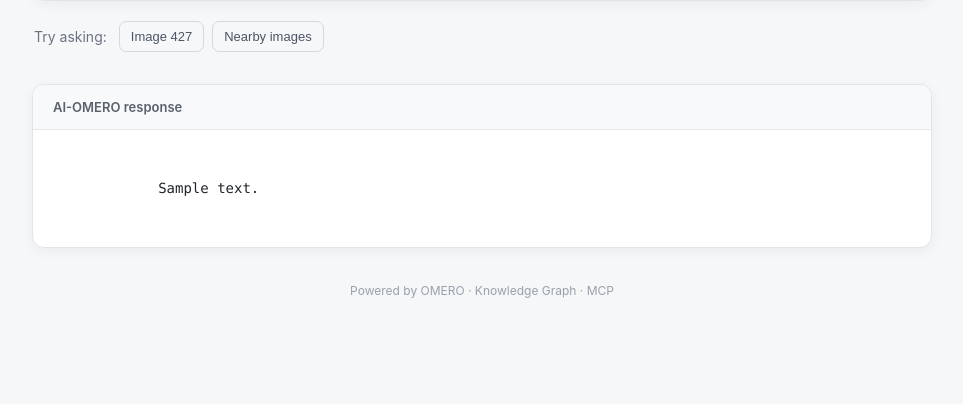
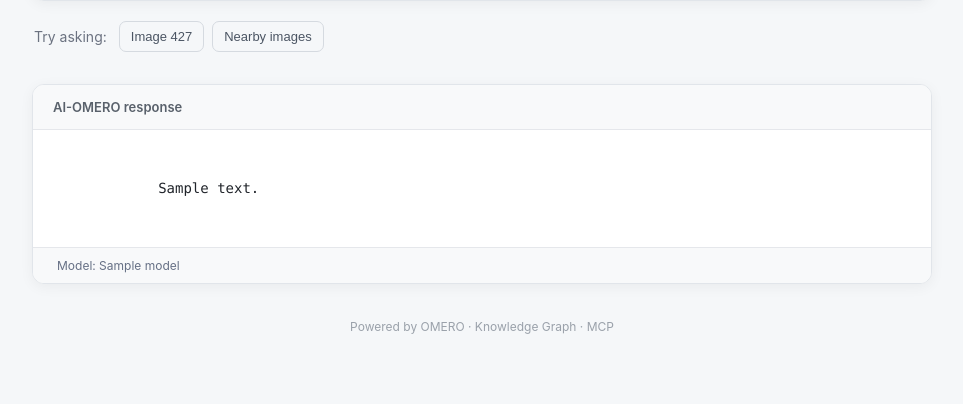
Before and after one commit to DOC-MEX/omero-kg-mcp, a FastAPI app: template web/templates/index.html in a window 1280 px wide. Shown: the part 467-871 px from the top of the page, without its empty margins (158-1121 px from the left). Before the commit the page ends 765 px from the top, so only its background shows below. Run offline with FastAPI, Linux system fonts and the light colour scheme; the template is opened without the code that fills it: most values are stand-ins (such as "Sample title", 1, 10 or a date in 2020).

Commit message:
Printing name of the LLM model used in the web app UI as part of the response.

```diff
--- a/web/static/style.css
+++ b/web/static/style.css
@@ -186,6 +186,17 @@ button:hover {
     line-height: 1.65;
 }
 
+/* Model used to generate the AI-OMERO response */
+.model-info {
+    padding: 10px 24px;
+
+    background: #f8f9fa;
+    border-top: 1px solid #e5e7eb;
+
+    color: #667085;
+    font-size: 12px;
+}
+
 footer {
     margin-top: 35px;
 
--- a/web/templates/index.html
+++ b/web/templates/index.html
@@ -105,6 +105,10 @@
             {{ answer }}
         </div>
 
+       <div class="model-info">
+         Model: {{ model }}
+       </div>
+
     </section>
 
     {% endif %}
```
